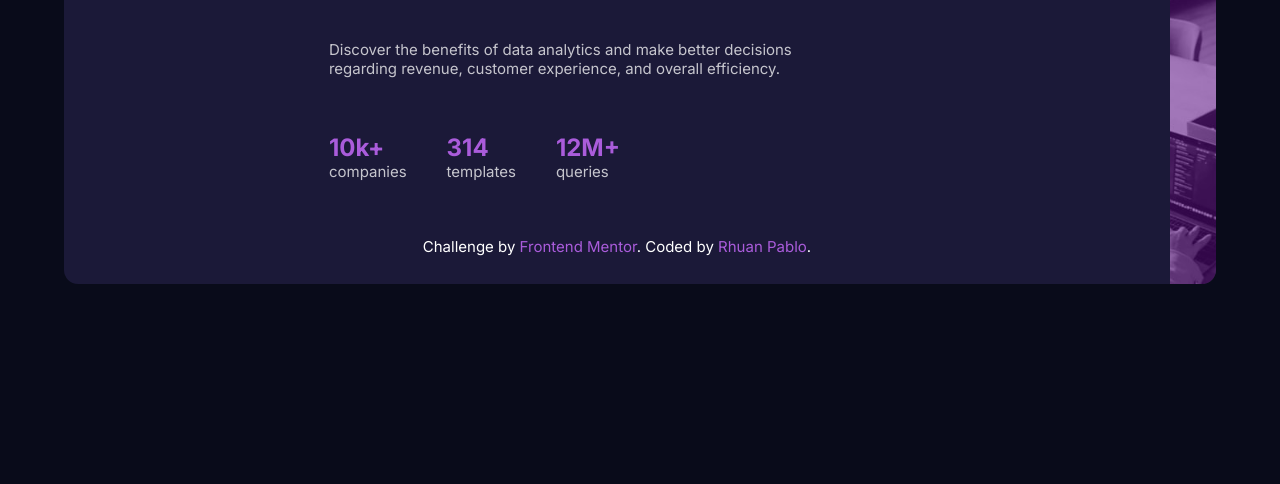
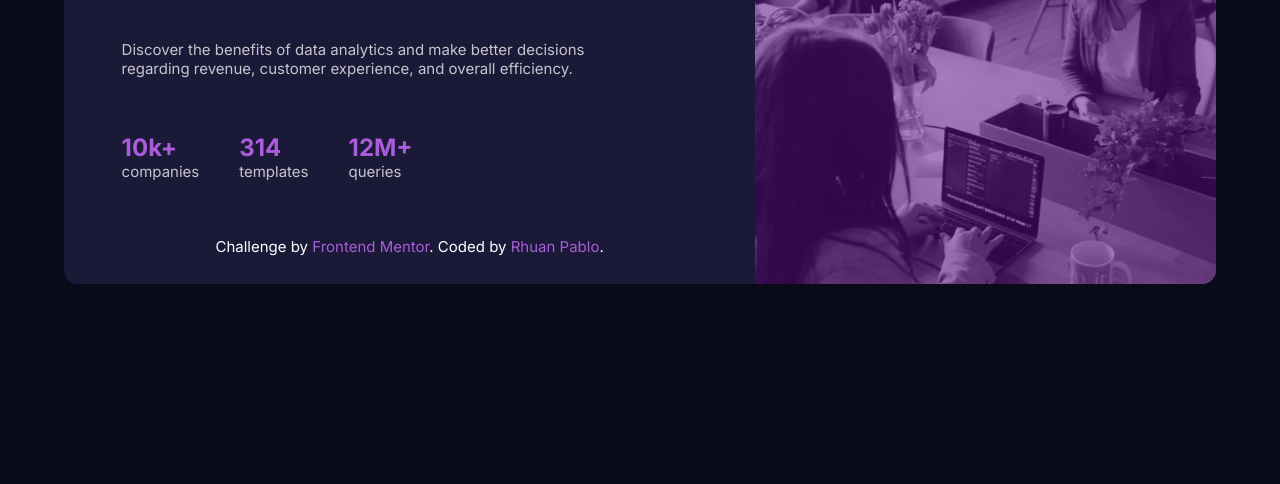
Before and after one commit to Rhuan-P/Stats-Preview-Card, a plain HTML site: page index.html in a window 1280 px wide. Shown: the part 316-800 px from the top of the page. Drawn offline with Linux system fonts and the light colour scheme.

Commit message:
Update style.css

```diff
--- a/CSS/style.css
+++ b/CSS/style.css
@@ -92,7 +92,7 @@ p{
     .image{
         background-image: url('/images/image-header-mobile.jpg');
         background-size: cover;
-        width: 4%;
+        width: 40%;
         height: 100%;
     }
     .about{
```
